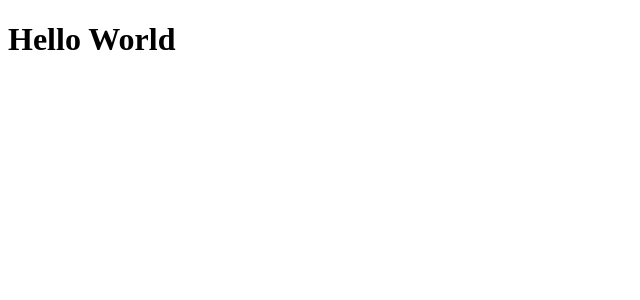
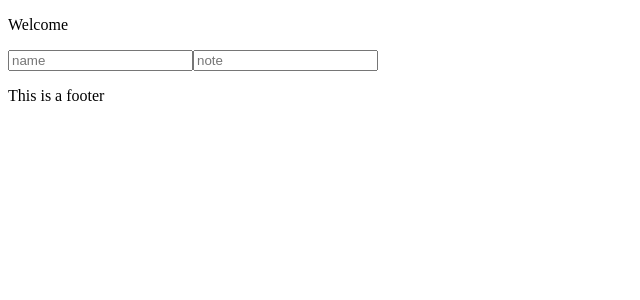
Before and after one commit to Joseph-K-B/guest-book, a React app: page / in a window 1280 px wide. Shown: the top 300 px of the page, without its empty margins (0-640 px from the left). Built offline with nearby package versions, Linux system fonts and the light colour scheme.

Commit message:
Header, Home/Main, Footer rendered

```diff
--- a/src/App.jsx
+++ b/src/App.jsx
@@ -1,3 +1,10 @@
+import Home from "./views/Home/Home";
+import Layout from './views/Layout/Layout';
+
 export default function App() {
-  return <h1>Hello World</h1>;
+  return (
+    <Layout>
+      <Home />
+    </Layout>
+  )
 }
--- /dev/null
+++ b/src/components/entry/EntryForm.jsx
@@ -0,0 +1,15 @@
+const { useState } = require("react");
+
+const EntryForm = () => {
+    const [name, setName] = useState();
+    const [note, setNote] = useState();
+
+    return (
+        <form>
+            <input type='text' placeholder='name' value={name}></input>
+            <input type='text' placeholder='note' value={note}></input>
+        </form>
+    )
+}
+
+export { EntryForm }
--- /dev/null
+++ b/src/components/layout/Footer.jsx
@@ -0,0 +1,9 @@
+const Footer = () => {
+    return(
+        <footer>
+            <p>This is a footer</p>
+        </footer>
+    )
+}
+
+export default Footer;
--- /dev/null
+++ b/src/components/layout/Header.jsx
@@ -0,0 +1,10 @@
+const Header = () => {
+    // const {name} = user;
+    return (
+        <header>
+            <p>Welcome</p>
+        </header>
+    )
+}
+
+export default Header;
--- /dev/null
+++ b/src/views/Home/Home.jsx
@@ -0,0 +1,12 @@
+import { useState } from "react"
+import { EntryForm } from "../../components/entry/EntryForm";
+
+
+const Home = () => {
+    // const [loading, setLoading] = useState(true);
+
+    // if(loading) return <h1>Loading...</h1>
+    return <EntryForm />
+}
+
+export default Home
--- /dev/null
+++ b/src/views/Layout/Layout.jsx
@@ -0,0 +1,14 @@
+import Footer from '../../components/layout/Footer';
+import Header from '../../components/layout/Header'
+
+const Layout = ({ children }) => {
+    return (
+        <div>
+            <Header/>
+            <main>{children}</main>
+            <Footer />
+        </div>
+    )
+}
+
+export default Layout;
```
Also changed, not shown: src/context/UserCtx.jsx (added, +20 -0 lines), src/context/EntryCtx.jsx (added), src/context/README.md (deleted), 1 other file (tests, documents, lock files or other folders).
